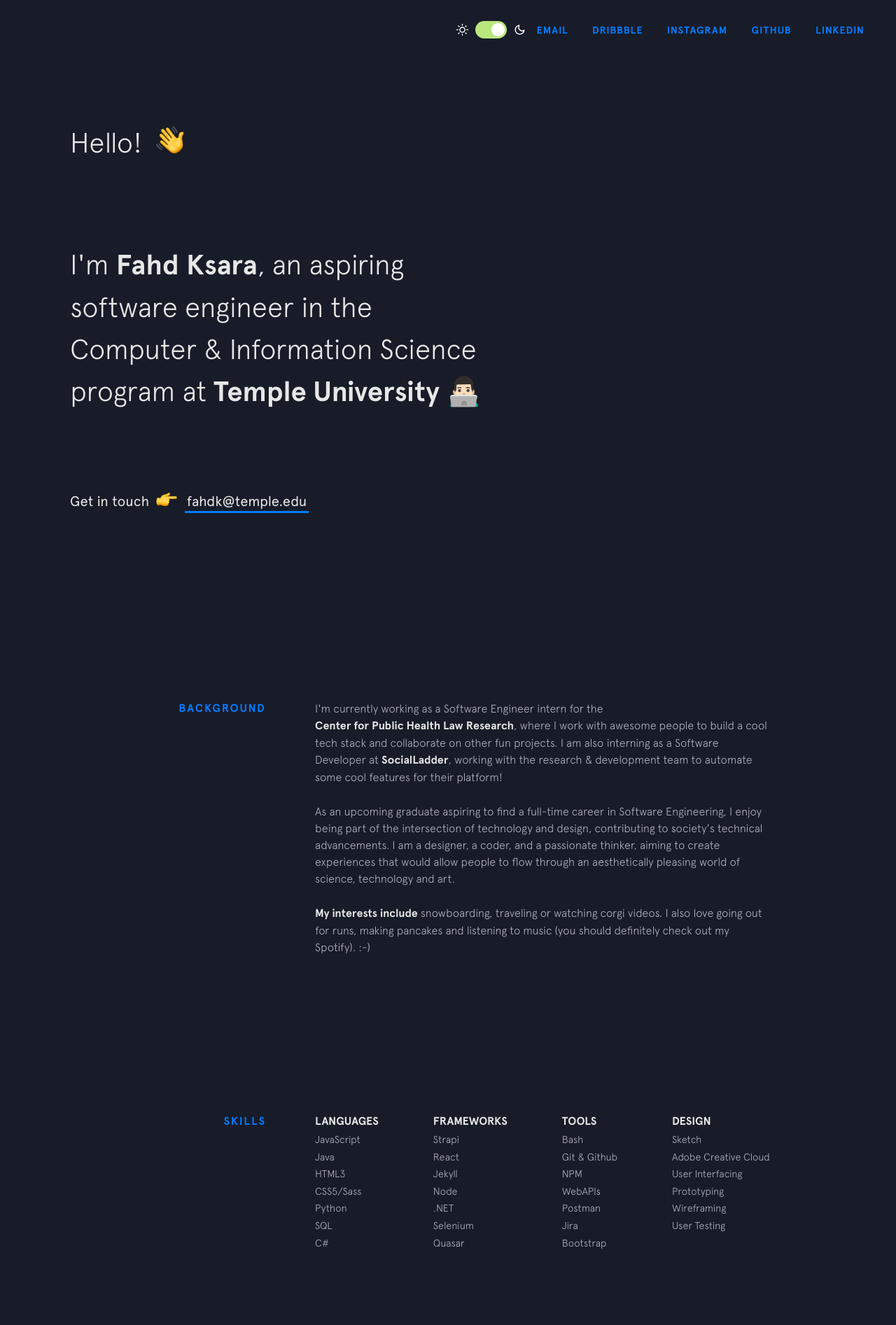
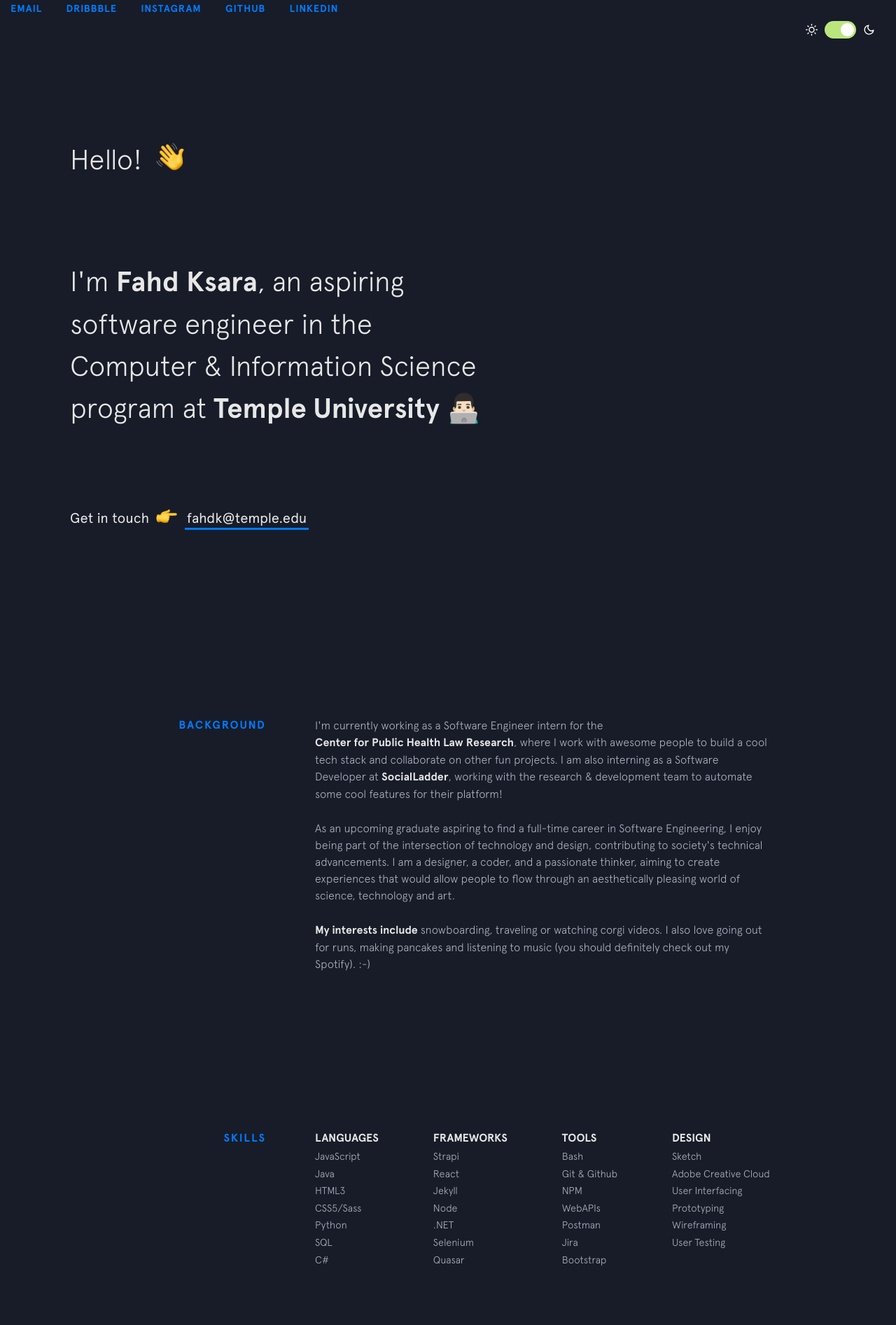
Before and after one commit to Faskyy/FahdK, a Jekyll site: the page built from index.html, in a window 1280 px wide. Shown: the top 1893 px of the page at 70% size. Built offline with Jekyll 4.4.1, drawn with Linux system fonts in a browser that asks for light colours; nearby versions of some CDN libraries.

Commit message:
Update switch.html

```diff
--- a/_includes/switch.html
+++ b/_includes/switch.html
@@ -5,7 +5,8 @@
     <label for="switch" id="toggle">Toggle</label>
   </div>
   <div class="moon"></div>
-    <div class="footer__links">
+</div>
+<div class="footer__links">
     {% for link in site.social %}
     <a href="{{link.url}}" target="_blank" title="{{link.title}}">
       <span class="text">{{link.title}}</span>
@@ -13,4 +14,3 @@
     </a>
     {% endfor %}
   </div>
-</div>
```
